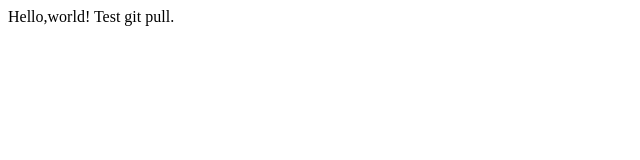
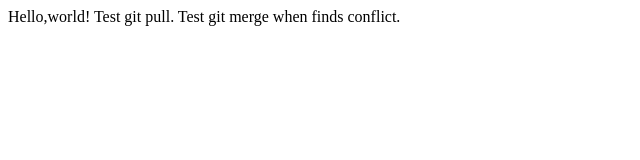
Before and after one commit to itmusic/lecture01, a plain HTML site: page hello.html in a window 1280 px wide. Shown: the whole page, without its empty margins (0-640 px from the left). Drawn offline with Linux system fonts and the light colour scheme.

Commit message:
Update hello.html

```diff
--- a/hello.html
+++ b/hello.html
@@ -4,6 +4,6 @@
       <title>kl page</title>
   </head>
   <body>
-      Hello,world! Test git pull.
+      Hello,world! Test git pull. Test git merge when finds conflict.
   </body>
 </html>
```
